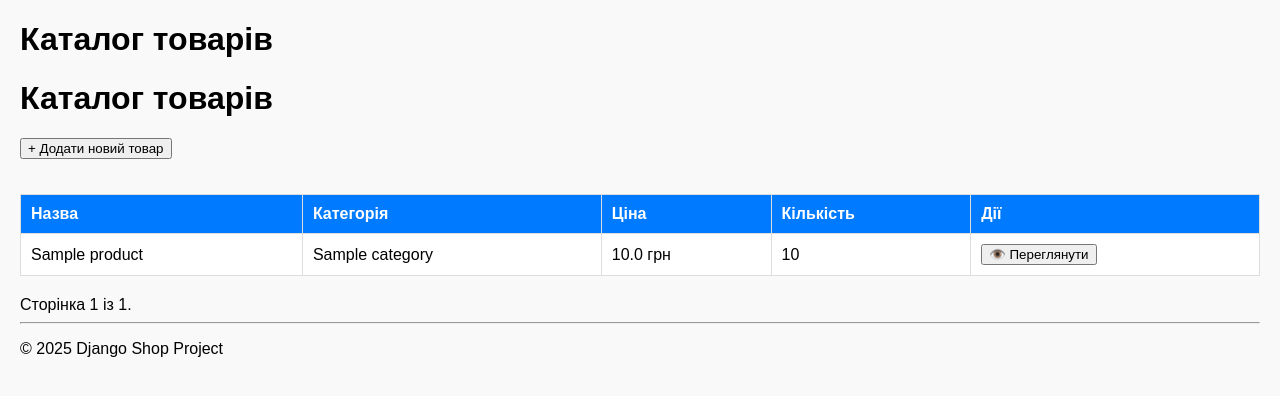
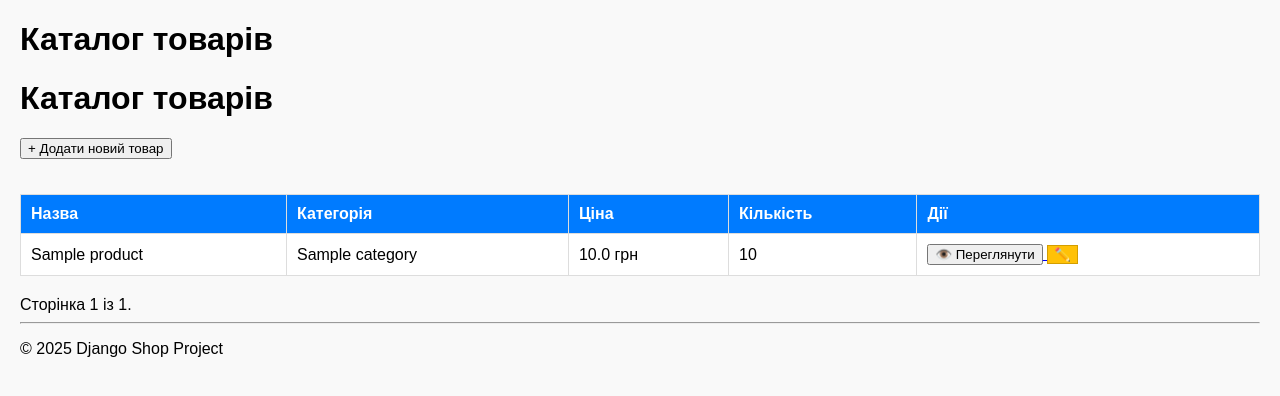
Before and after one commit to oleksandrhaiu/lb-1, a Django app: page /products/products/ in a window 1280 px wide. Shown: the part 48-444 px from the top of the page. Run offline with Django 5.2, Linux system fonts and the light colour scheme; tables that the repository leaves empty hold one stand-in row (values such as "Sample post").

Commit message:
feat(lab4): add update buttons to products list

```diff
--- a/products/templates/products/products.html
+++ b/products/templates/products/products.html
@@ -29,6 +29,10 @@
             <a href="{% url 'product-detail' product.pk %}">
                 <button style="cursor: pointer;">👁️ Переглянути</button>
             </a>
+
+            <a href="{% url 'product-update' product.pk %}">
+                <button style="cursor: pointer; background-color: #ffc107; border: 1px solid #d39e00;">✏️</button>
+            </a>
         </td>
     </tr>
     {% endfor %}
```
